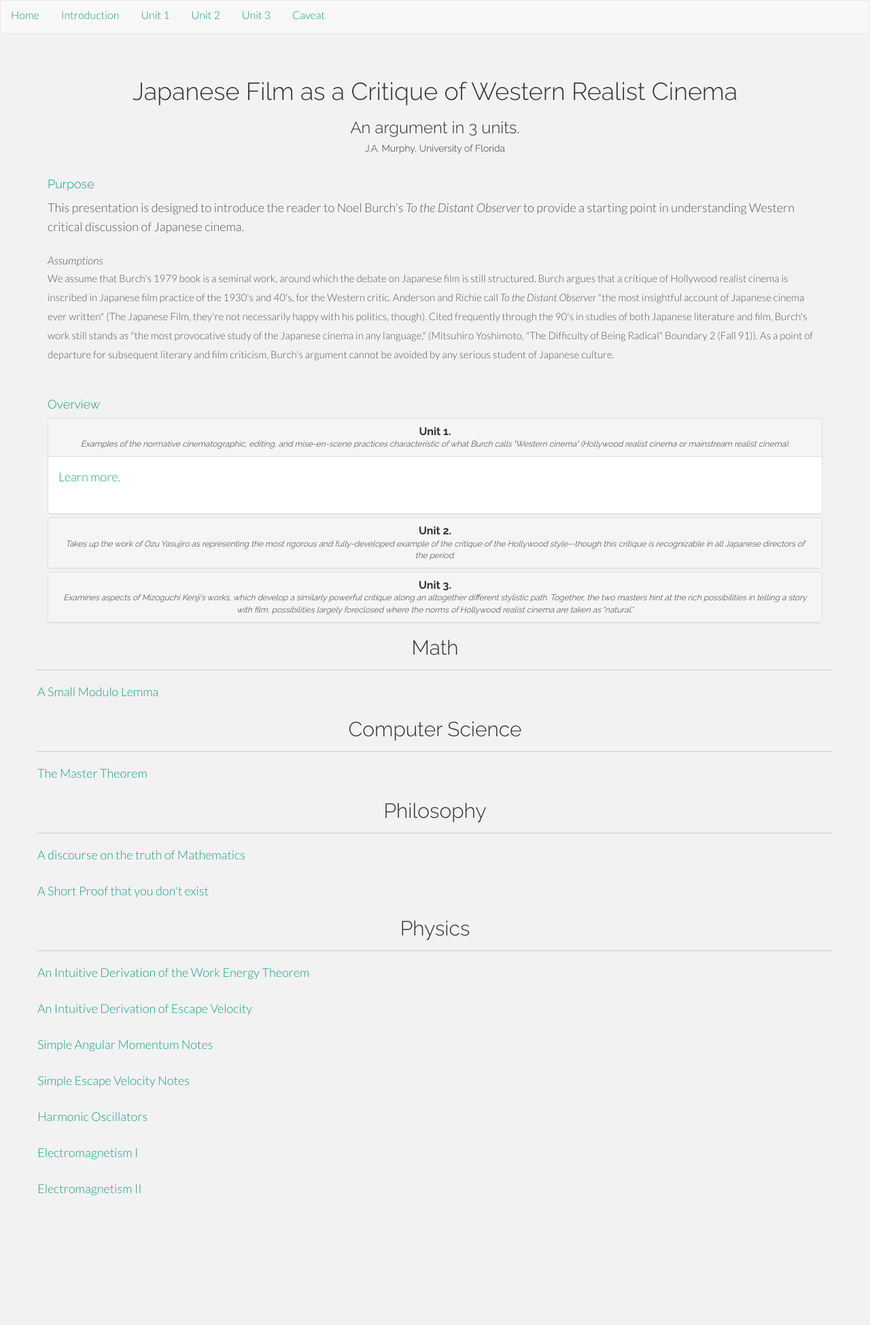
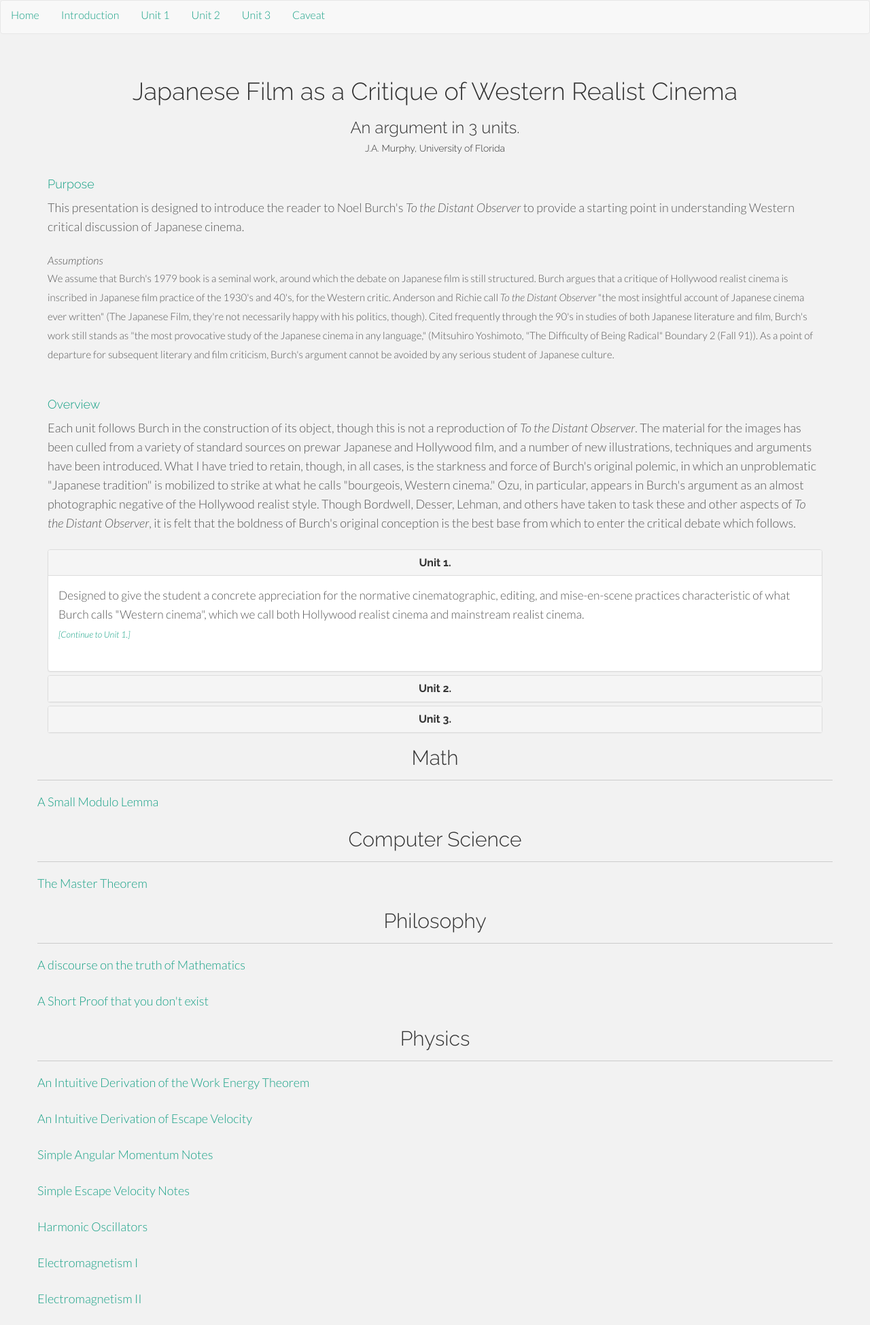
Before and after one commit to kathyxchen/kathyxchen.github.io, a Jekyll site: the page built from intro.html, in a window 1280 px wide. Shown: the whole page at 68% size. Built offline with Jekyll 4.4.1, drawn with Linux system fonts in a browser that asks for light colours; before the commit the page ends 1787 px from its top, so only the background shows below that.

Commit message:
going to keep experimenting with folder structure

```diff
--- a/_includes/navigate.html
+++ b/_includes/navigate.html
@@ -2,9 +2,9 @@
   <ul class="nav nav-pills">
     <li role="presentation"><a href="/">Home</a></li>
     <li role="presentation"><a href="/intro.html">Introduction</a></li>
-    <li role="presentation"><a href="/unit-1.html">Unit 1</a></li>
-    <li role="presentation"><a href="/unit-2.html">Unit 2</a></li>
-    <li role="presentation"><a href="/unit-3.html">Unit 3</a></li>
-    <li role="presentation"><a href="/caveat.html">Caveat</a></li>
+    <li role="presentation"><a href="/unit1">Unit 1</a></li>
+    <li role="presentation"><a href="/unit2">Unit 2</a></li>
+    <li role="presentation"><a href="/unit3">Unit 3</a></li>
+    <li role="presentation"><a href="/caveat">Caveat</a></li>
   </ul>
 </nav>
--- a/css/main.css
+++ b/css/main.css
@@ -600,6 +600,10 @@
   transform: translate(-50%, -50%);
 }
 
+.in-panel {
+    font-size: 13pt;
+}
+
 /*
  * Footer
  */
--- a/intro.html
+++ b/intro.html
@@ -34,26 +34,41 @@
     </div>
     <div class="container pull-right">
       <h4 class="goleft" style="color: #16a085;">Overview</h4>
+      <p>
+        Each unit follows Burch in the construction of its object,
+      though this is not a reproduction of <i>To the Distant Observer</i>.
+      The material for the images has been culled from a variety of standard
+       sources on prewar Japanese and Hollywood film, and a number
+       of new illustrations, techniques and arguments have been introduced.
+       What I have tried to retain, though, in all cases, is the starkness
+       and force of Burch's original polemic, in which an unproblematic
+       "Japanese tradition" is mobilized to strike at what he calls
+       "bourgeois, Western cinema." Ozu, in particular, appears in
+       Burch's argument as an almost photographic negative of the
+       Hollywood realist style. Though Bordwell, Desser, Lehman, and
+       others have taken to task these and other aspects of
+       <i>To the Distant Observer</i>, it is felt that the boldness of
+       Burch's original conception is the best base from which to enter
+       the critical debate which follows.
+      </p>
       <div class="panel-group" id="accordion">
           <div class="panel panel-default">
               <div class="panel-heading">
                   <h4 class="panel-title">
                       <a data-toggle="collapse" data-parent="#accordion" href="#collapseOne">
                         <b>Unit 1.</b>
-                      </a><br />
-                      <i><span style="font-size: 12px;">
-                        Examples of the normative cinematographic, editing, and mise-en-scene practices
-                        characteristic of what Burch calls "Western cinema" (Hollywood
-                         realist cinema or mainstream realist cinema).
-                      </span></i>
+                      </a>
                   </h4>
               </div>
               <div id="collapseOne" class="panel-collapse collapse in">
                   <div class="panel-body">
-                      <p>
-
-                        <a href="http://www.tutorialrepublic.com/html-tutorial/" target="_blank">Learn more.</a>
-                      </p>
+                    <p class="in-panel">
+                      Designed to give the student a concrete appreciation for the normative cinematographic, editing, and mise-en-scene practices
+                      characteristic of what Burch calls "Western cinema", which we call both Hollywood
+                      realist cinema and mainstream realist cinema.
+                      <br />
+                      <a href="/unit1" target="_blank" style="font-size: 13px;"> <i>[Continue to Unit 1.]</i></a>
+                    </p>
                   </div>
               </div>
           </div>
@@ -62,17 +77,17 @@
                   <h4 class="panel-title">
                     <a data-toggle="collapse" data-parent="#accordion" href="#collapseTwo">
                       <b>Unit 2.</b>
-                    </a><br />
-                    <i><span style="font-size: 12px;">
-                      Takes up the work of Ozu Yasujiro as representing the most rigorous and fully-developed
-                      example of the critique of the Hollywood style--though this critique is recognizable in all
-                      Japanese directors of the period.
-                    </span></i>
+                    </a>
                   </h4>
               </div>
               <div id="collapseTwo" class="panel-collapse collapse">
                   <div class="panel-body">
-                      <p>Bootstrap is a powerful front-end framework for faster and easier web development. It is a collection of CSS and HTML conventions. <a href="http://www.tutorialrepublic.com/twitter-bootstrap-tutorial/" target="_blank">Learn more.</a></p>
+                    <p class="in-panel">
+                      Takes up the work of Ozu Yasujiro as representing the most rigorous and fully-developed
+                      example of the critique of the Hollywood style, a critique recognizable, though, in
+                      all Japanese directors of this period. <br />
+                      <a href="/unit2" target="_blank" style="font-size: 13px;"> <i>[Continue to Unit 2.]</i></a>
+                    </p>
                   </div>
               </div>
           </div>
@@ -81,19 +96,19 @@
                   <h4 class="panel-title">
                     <a data-toggle="collapse" data-parent="#accordion" href="#collapseThree">
                       <b>Unit 3.</b>
-                    </a><br />
-                    <i><span style="font-size: 12px;">
+                    </a>
+                  </h4>
+              </div>
+              <div id="collapseThree" class="panel-collapse collapse">
+                  <div class="panel-body">
+                    <p class="in-panel">
                       Examines aspects of Mizoguchi Kenji's works, which develop a similarly
                       powerful critique along an altogether different stylistic path.
                       Together, the two masters hint at the rich possibilities in
                       telling a story with film, possibilities largely foreclosed where the norms
-                      of Hollywood realist cinema are taken as "natural."
-                    </span></i>
-                  </h4>
-              </div>
-              <div id="collapseThree" class="panel-collapse collapse">
-                  <div class="panel-body">
-                      <p>CSS stands for Cascading Style Sheet. CSS allows you to specify various style properties for a given HTML element such as colors, backgrounds, fonts etc. <a href="http://www.tutorialrepublic.com/css-tutorial/" target="_blank">Learn more.</a></p>
+                      of Hollywood realist cinema are taken as "natural." <br />
+                      <a href="/unit3" target="_blank" style="font-size: 13px;"> <i>[Continue to Unit 3.]</i></a>
+                    </p>
                   </div>
               </div>
           </div>
```
Also changed, not shown: 15 other files.
